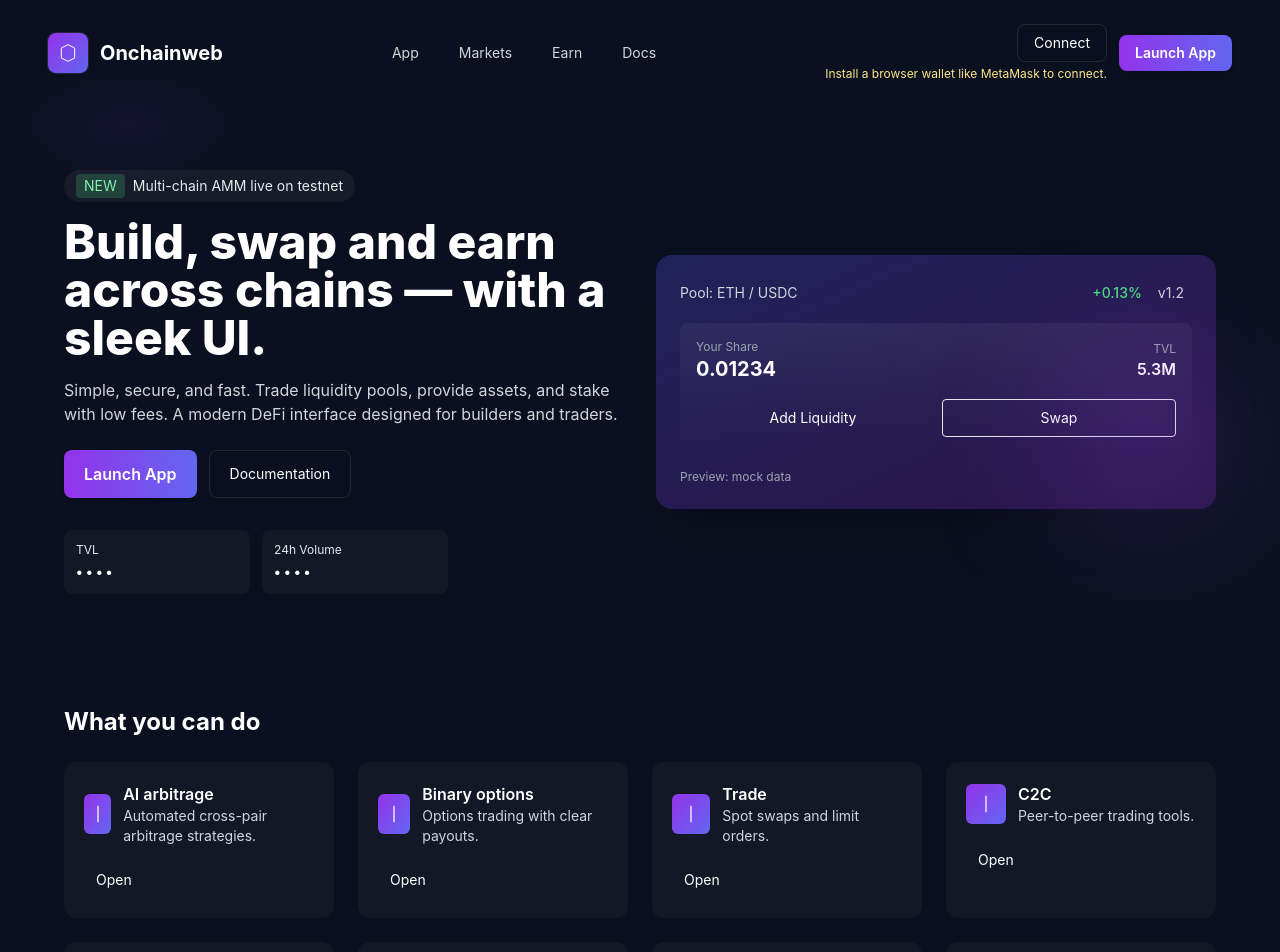
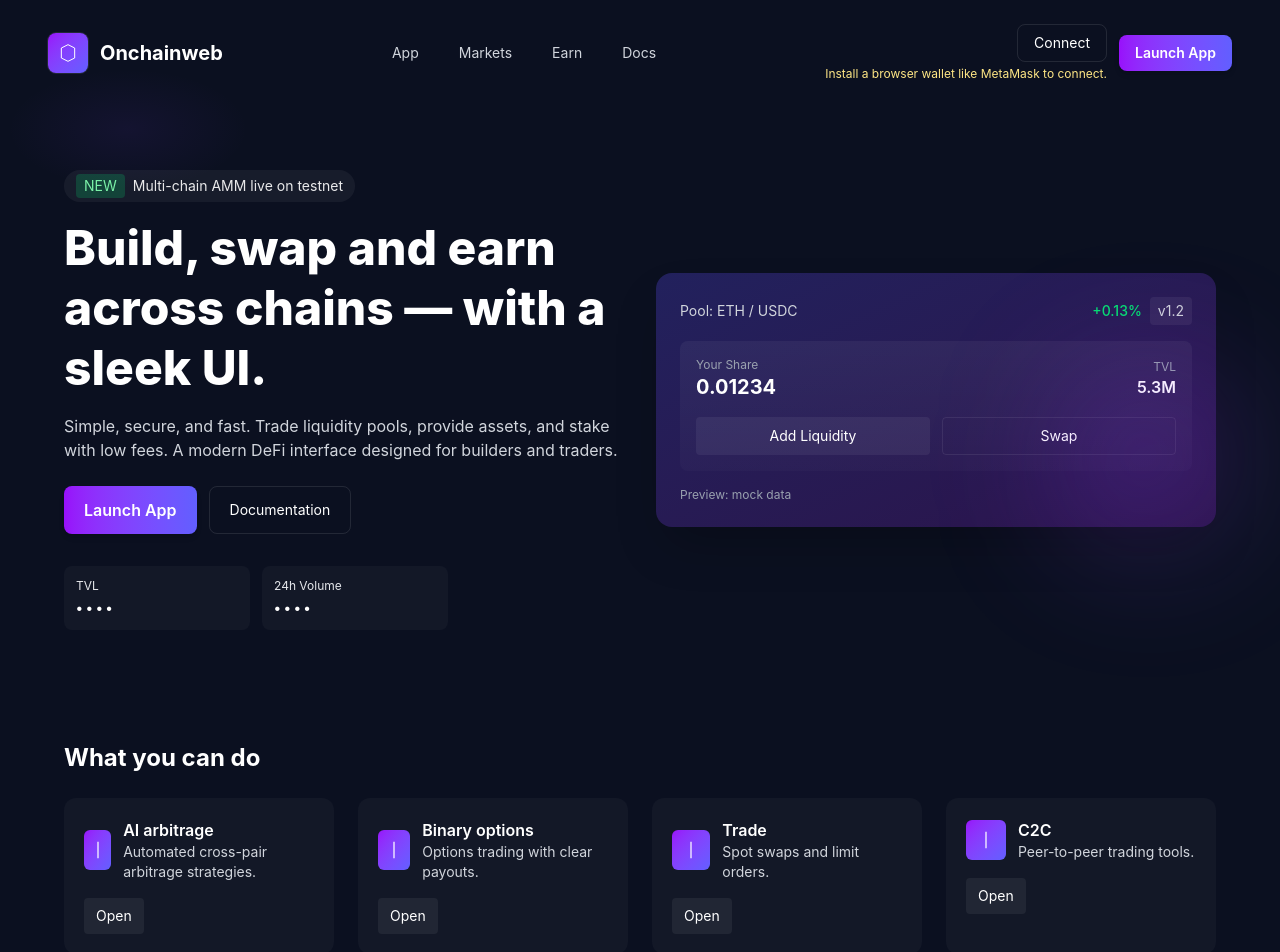
Before and after one commit to xiaoli2428/moekha125-a11y, a React (Vite) app: page / in a window 1280 px wide. Shown: the top 952 px of the page. Built offline with nearby package versions, Linux system fonts and the light colour scheme; no server answers.

Commit message:
Upgrade React and Tailwind dependencies

```diff
--- a/postcss.config.cjs
+++ /dev/null
@@ -1,6 +0,0 @@
-module.exports = {
-  plugins: {
-    tailwindcss: {},
-    autoprefixer: {},
-  },
-}
--- /dev/null
+++ b/postcss.config.js
@@ -0,0 +1,7 @@
+import tailwindcss from 'tailwindcss'
+
+export default {
+  plugins: {
+    tailwindcss,
+  },
+}
--- a/src/index.css
+++ b/src/index.css
@@ -1,19 +1,38 @@
-@tailwind base;
-@tailwind components;
-@tailwind utilities;
+@import "tailwindcss";
 
+@layer base {
   body {
-  background: radial-gradient(1200px 600px at 10% 10%, rgba(124,58,237,0.08), transparent 10%),
-              radial-gradient(1000px 400px at 90% 90%, rgba(99,102,241,0.06), transparent 20%),
+    background: radial-gradient(1200px 600px at 10% 10%, rgba(124, 58, 237, 0.08), transparent 10%),
+      radial-gradient(1000px 400px at 90% 90%, rgba(99, 102, 241, 0.06), transparent 20%),
       #0b1020;
     font-family: Inter, ui-sans-serif, system-ui, -apple-system, "Segoe UI", Roboto, "Helvetica Neue", Arial;
   }
 
-/* small utility */
-.bg-white\/3 { background-color: rgba(255,255,255,0.03); }
-.bg-white\/2 { background-color: rgba(255,255,255,0.02); }
+  :focus-visible {
+    outline: 2px solid #a855f7;
+    outline-offset: 2px;
+  }
 
-/* Screen reader only - visually hidden but accessible to assistive technologies */
+  @media (prefers-reduced-motion: reduce) {
+    *,
+    *::before,
+    *::after {
+      animation-duration: 0.01ms !important;
+      animation-iteration-count: 1 !important;
+      transition-duration: 0.01ms !important;
+    }
+  }
+}
+
+@layer utilities {
+  .bg-white\/3 {
+    background-color: rgba(255, 255, 255, 0.03);
+  }
+
+  .bg-white\/2 {
+    background-color: rgba(255, 255, 255, 0.02);
+  }
+
   .sr-only {
     position: absolute;
     width: 1px;
@@ -25,20 +44,4 @@ body {
     white-space: nowrap;
     border-width: 0;
   }
-
-/* Focus visible styles for keyboard navigation */
-:focus-visible {
-  outline: 2px solid #a855f7;
-  outline-offset: 2px;
 }
-
-/* Reduced motion preference */
-@media (prefers-reduced-motion: reduce) {
-  *,
-  *::before,
-  *::after {
-    animation-duration: 0.01ms !important;
-    animation-iteration-count: 1 !important;
-    transition-duration: 0.01ms !important;
-  }
-}
--- a/tailwind.config.cjs
+++ b/tailwind.config.js
@@ -1,4 +1,5 @@
-module.exports = {
+/** @type {import('tailwindcss').Config} */
+export default {
   content: ['./index.html', './src/**/*.{js,jsx,ts,tsx}'],
   theme: {
     extend: {
@@ -9,7 +10,7 @@ module.exports = {
       backgroundImage: {
         'hero-gradient': 'linear-gradient(135deg, rgba(124,58,237,0.12), rgba(99,102,241,0.06))'
       }
-    },
+    }
   },
-  plugins: [],
+  plugins: []
 }
```
Also changed, not shown: package.json (+4 -5 lines), 2 other files (tests, documents, lock files or other folders). Lines whose indentation alone changed are shown as unchanged.
